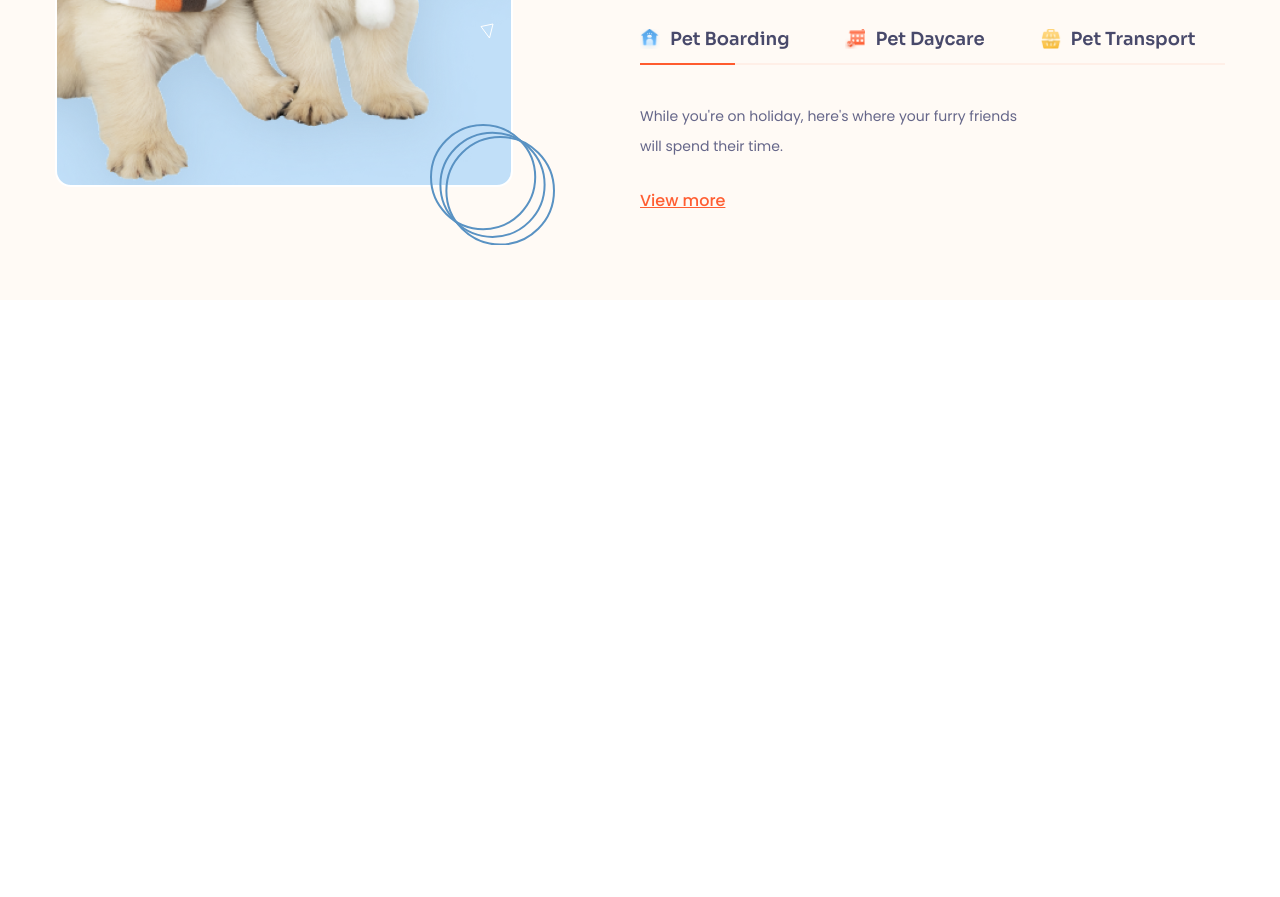
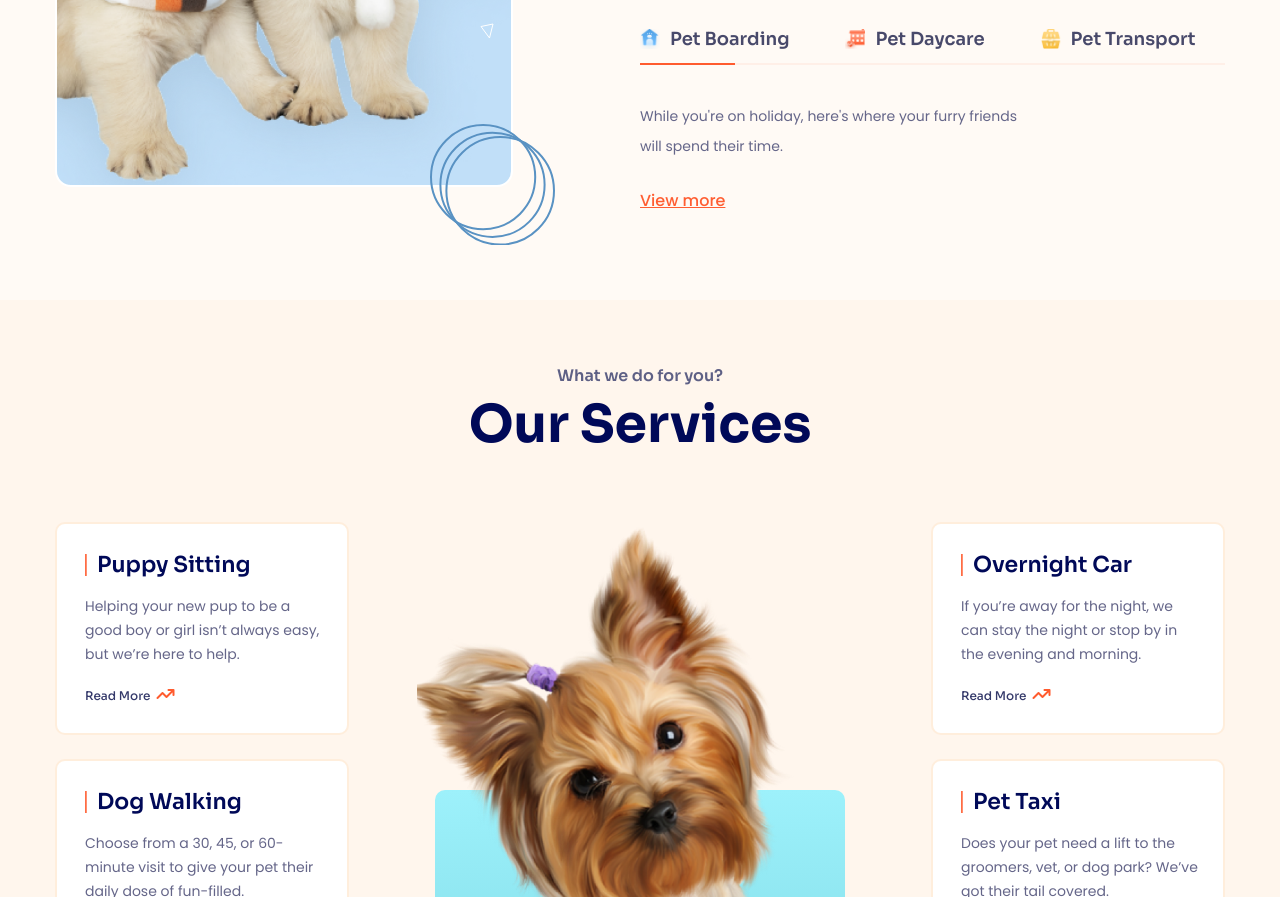
Before and after one commit to td041/F8-HTML-CSS-04, a plain HTML site: page index.html in a window 1280 px wide. Shown: the part 1903-2800 px from the top of the page. Before the commit the page ends 2203 px from the top, so only its background shows below. Drawn offline with Linux system fonts and the light colour scheme.

Commit message:
Trang Services

```diff
--- a/assets/css/style.css
+++ b/assets/css/style.css
@@ -207,12 +207,12 @@ a {
   border-radius: 10px;
   background-color: #ebebf2;
 }
-.box {
+.header-box {
   display: inline-flex;
   gap: 10px;
 }
 .box__desc {
-  font-family: Sora;
+  font-family: var(--Sora);
   font-size: 14px;
   font-weight: 600;
   color: var(--dark);
@@ -446,7 +446,7 @@ a {
   height: 20px;
 }
 .icon-desc {
-  font-family: Sora;
+  font-family: var(--Sora);
   white-space: nowrap;
   font-size: 18px;
   font-weight: 600;
@@ -480,3 +480,109 @@ a {
   font-weight: 500;
   color: #ff5d31;
 }
+/* Services */
+.services {
+  padding-top: 68px;
+  padding-bottom: 100px;
+  background-color: #fff6ed;
+}
+
+.services-desc {
+  text-align: center;
+  font-size: 16px;
+  font-weight: 600;
+  color: #5e6085;
+}
+.services-title {
+  text-align: center;
+  margin-top: 15px;
+  font-size: 52px;
+  font-weight: 700;
+  color: var(--dark);
+}
+.item-title a {
+  display: inline-block;
+  padding-left: 12px;
+  font-family: var(--Sora);
+  font-size: 22px;
+  font-weight: 600;
+  color: var(--dark);
+}
+.item-title {
+  position: relative;
+}
+.item-title::before {
+  position: absolute;
+  display: inline-block;
+  height: 22px;
+  width: 2px;
+  content: "";
+  left: 0;
+  bottom: 0;
+  background-image: linear-gradient(89.89deg, #ff5b2e 0.39%, #ffa187 100.29%);
+}
+.item-sub-title {
+  font-size: 14px;
+  font-weight: 400;
+  color: var(--gray);
+  margin-top: 18px;
+  line-height: 24px;
+}
+.item-link {
+  font-family: var(--Sora);
+  font-size: 12px;
+  font-weight: 500;
+  color: #34396a;
+  margin-top: 24px;
+  display: inline-block;
+}
+.services-item + .services-item {
+  margin-top: 24px;
+}
+.services-item {
+  width: 294px;
+  padding: 30px 22px 30px 28px;
+  border: 2px solid #ffbc7a42;
+  border-radius: 10px;
+  background-color: #ffffff;
+}
+.services-img-column::after {
+  position: absolute;
+  bottom: 101px;
+  right: 50%;
+  transform: translateX(50%);
+  width: 410px;
+  height: 350px;
+  content: "";
+  background: linear-gradient(180deg, #9df1fb 0%, #73d0db 108.14%);
+  border-radius: 10px;
+  display: inline-block;
+}
+.services img {
+  position: relative;
+  z-index: 1;
+  width: 447px;
+  height: 621px;
+}
+.services-row {
+  margin-top: 71px;
+  display: flex;
+  gap: 64px;
+}
+.services-button {
+  margin-top: 45px;
+  border-color: #ff5b2e;
+  color: #ff5b2e;
+}
+.services-img-column {
+  position: relative;
+  text-align: center;
+}
+.services-link {
+  display: inline-flex;
+  gap: 6px;
+  align-items: flex-end;
+}
+.services-link i {
+  color: #ff5b2e;
+}
--- a/index.html
+++ b/index.html
@@ -143,7 +143,7 @@
                 </div>
               </div>
               <div class="hero-line"></div>
-              <div class="box">
+              <div class="header-box">
                 <img src="./assets/img/pet-04.png" alt="" class="box-img">
                 <div class="box-row">
                   <p class="box__desc">
@@ -238,6 +238,84 @@
           </div>
         </div>
       </section>
+      <section class="services">
+        <div class="container">
+          <div class="box">
+            <h3 class="services-desc">What we do for you?</h3>
+            <h2 class="services-title">Our Services</h2>
+          </div>
+          <div class="services-row">
+            <div class="services-column">
+              <div class="services-item">
+                <h3 class="item-title">
+                  <a href="#!">Puppy Sitting</a>
+                </h3>
+                <p class="item-sub-title">Helping your new pup to be a good boy or girl isn’t always easy, but we’re here to help.</p>
+                <div class="services-link">
+                  <a href="#!" class="item-link">Read More</a>
+                  <i class="fa-solid fa-arrow-trend-up"></i>
+                </div>
+              </div>
+              <div class="services-item">
+                <h3 class="item-title">
+                  <a href="#!">Dog Walking</a>
+                </h3>
+                <p class="item-sub-title">Choose from a 30, 45, or 60-minute visit to give your pet their daily dose of fun-filled.</p>
+                <div class="services-link">
+                  <a href="#!" class="item-link">Read More</a>
+                  <i class="fa-solid fa-arrow-trend-up"></i>
+                </div>
+              </div>
+              <div class="services-item">
+                <h3 class="item-title">
+                  <a href="#!">Pet Sitting</a>
+                </h3>
+                <p class="item-sub-title">While you’re away we can make sure your pet has all the food, water, exercise, and, of course.</p>
+                <div class="services-link">
+                  <a href="#!" class="item-link">Read More</a>
+                  <i class="fa-solid fa-arrow-trend-up"></i>
+                </div>
+              </div>
+            </div>
+            <div class="services-column services-img-column">
+              <img src="./assets/img/pet-06.png" alt="">
+              <button class="button-outline services-button">View All Services</button>
+            </div>
+            <div class="services-column">
+              <div class="services-item">
+                <h3 class="item-title">
+                  <a href="#!">Overnight Car</a>
+                </h3>
+                <p class="item-sub-title">If you’re away for the night, we can stay the night or stop by in the evening and morning.</p>
+                <div class="services-link">
+                  <a href="#!" class="item-link">Read More</a>
+                  <i class="fa-solid fa-arrow-trend-up"></i>
+                </div>
+              </div>
+              <div class="services-item">
+                <h3 class="item-title">
+                  <a href="#!">Pet Taxi</a>
+                </h3>
+                <p class="item-sub-title">Does your pet need a lift to the groomers, vet, or dog park? We’ve got their tail covered.</p>
+                <div class="services-link">
+                  <a href="#!" class="item-link">Read More</a>
+                  <i class="fa-solid fa-arrow-trend-up"></i>
+                </div>
+              </div>
+              <div class="services-item">
+                <h3 class="item-title">
+                  <a href="#!">Pet Medical Admin</a>
+                </h3>
+                <p class="item-sub-title">Our team of experienced professionals can help with everything from pills to injections.</p>
+                <div class="services-link">
+                  <a href="#!" class="item-link">Read More</a>
+                  <i class="fa-solid fa-arrow-trend-up"></i>
+                </div>
+              </div>
+            </div>
+          </div>
+        </div>
+      </section>
     </main>
   </body>
 </html>
```
Also changed, not shown: assets/img/pet-06.png (added).
